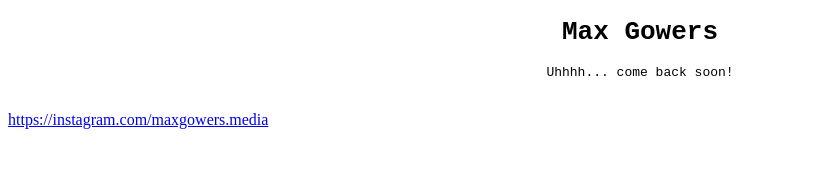
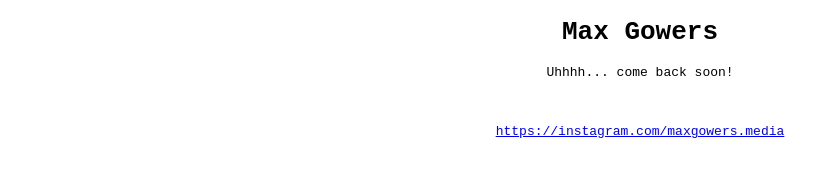
Before and after one commit to maxgowers/portfolio, a plain HTML site: page index.html in a window 1280 px wide. Shown: the whole page, without its empty margins (0-838 px from the left). Drawn offline with Linux system fonts and the light colour scheme.

Commit message:
Update index.html

```diff
--- a/index.html
+++ b/index.html
@@ -11,7 +11,7 @@
   <h1>Max Gowers</h1>
   <p>Uhhhh... come back soon!</p>
   <br>
-  <a href="https://instagram.com/maxgowers.media">https://instagram.com/maxgowers.media</a>
+  <p><a href="https://instagram.com/maxgowers.media">https://instagram.com/maxgowers.media</a></p>
 </body>
 
 </html>
```
